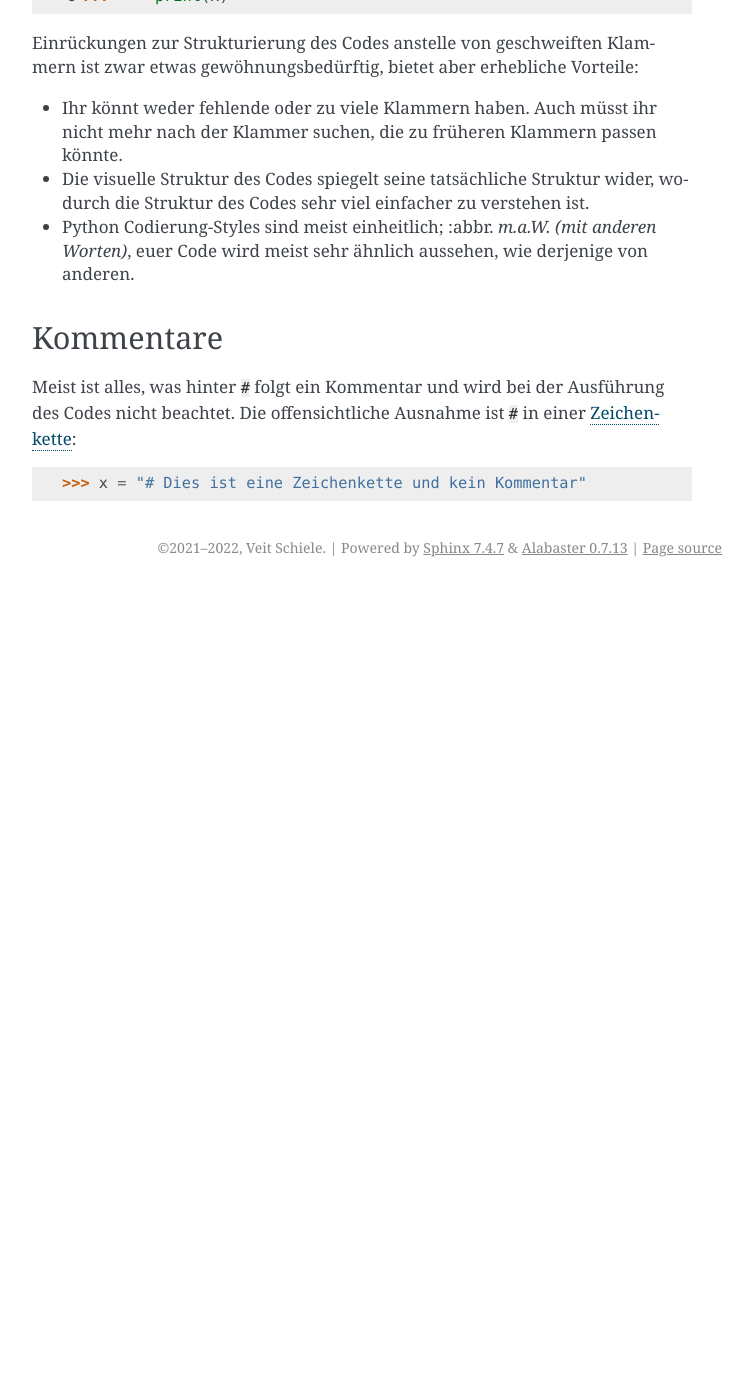
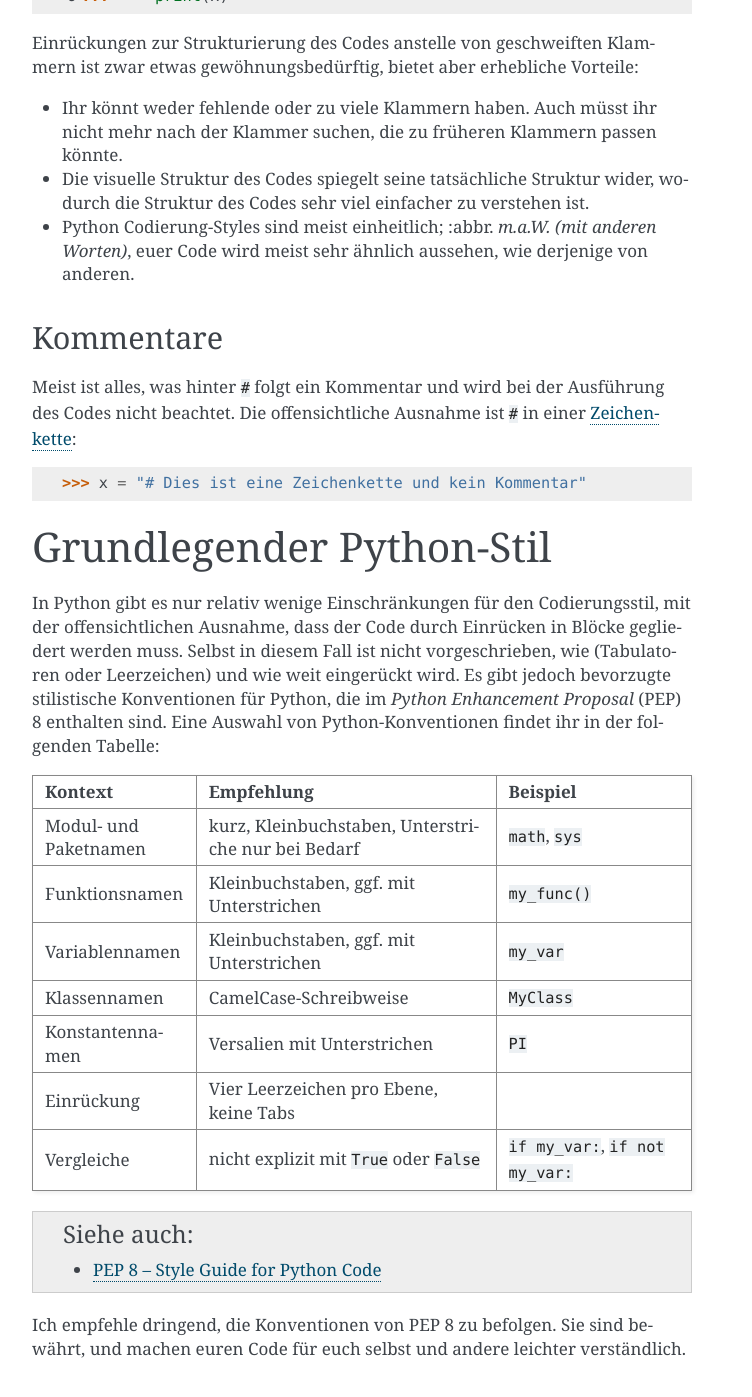
Before and after one commit to veit/python-basics-tutorial-de, a Sphinx documentation site: the page built from docs/style.rst, in a window 1280 px wide and 1400 px high, scrolled down 456 px. Shown: the top 1397 px of the window, without its empty margins (388-1140 px from the left). Built offline with Sphinx 7.4.7, drawn with Linux system fonts in a browser that asks for light colours; pages that are not in the unit, such as notebooks, are missing from menus; before the commit the page ends 1043 px from its top, so only the background shows below that; some of the changed text lies outside the part shown.

Commit message:
:memo: Add python style guide

```diff
--- a/docs/style.rst
+++ b/docs/style.rst
@@ -42,3 +42,47 @@ einer :doc:`Zeichenkette <types/strings>`:
 .. code-block:: python
 
     >>> x = "# Dies ist eine Zeichenkette und kein Kommentar"
+
+Grundlegender Python-Stil
+=========================
+
+In Python gibt es nur relativ wenige Einschränkungen für den Codierungsstil, mit
+der offensichtlichen Ausnahme, dass der Code durch Einrücken in Blöcke
+gegliedert werden muss. Selbst in diesem Fall ist nicht vorgeschrieben, wie
+(Tabulatoren oder Leerzeichen) und wie weit eingerückt wird.  Es gibt jedoch
+bevorzugte stilistische Konventionen für Python, die im *Python Enhancement
+Proposal* (PEP) 8 enthalten sind. Eine Auswahl von Python-Konventionen findet
+ihr in der folgenden Tabelle:
+
++-----------------------+-----------------------+-------------------------------+
+| Kontext               | Empfehlung            | Beispiel                      |
++=======================+=======================+===============================+
+| Modul- und Paketnamen | kurz, Kleinbuchstaben,| ``math``, ``sys``             |
+|                       | Unterstriche nur bei  |                               |
+|                       | Bedarf                |                               |
++-----------------------+-----------------------+-------------------------------+
+| Funktionsnamen        | Kleinbuchstaben, ggf. | ``my_func()``                 |
+|                       | mit Unterstrichen     |                               |
++-----------------------+-----------------------+-------------------------------+
+| Variablennamen        | Kleinbuchstaben, ggf. | ``my_var``                    |
+|                       | mit Unterstrichen     |                               |
++-----------------------+-----------------------+-------------------------------+
+| Klassennamen          | CamelCase-Schreibweise| ``MyClass``                   |
++-----------------------+-----------------------+-------------------------------+
+| Konstantennamen       | Versalien mit         | ``PI``                        |
+|                       | Unterstrichen         |                               |
++-----------------------+-----------------------+-------------------------------+
+| Einrückung            | Vier Leerzeichen pro  |                               |
+|                       | Ebene, keine Tabs     |                               |
++-----------------------+-----------------------+-------------------------------+
+| Vergleiche            | nicht explizit mit    | ``if my_var:``,               |
+|                       | ``True`` oder         | ``if not my_var:``            |
+|                       | ``False``             |                               |
++-----------------------+-----------------------+-------------------------------+
+
+.. seealso::
+
+    * `PEP 8 – Style Guide for Python Code <https://peps.python.org/pep-0008/>`_
+
+Ich empfehle dringend, die Konventionen von PEP 8 zu befolgen. Sie sind bewährt,
+und machen euren Code für euch selbst und andere leichter verständlich.
```
